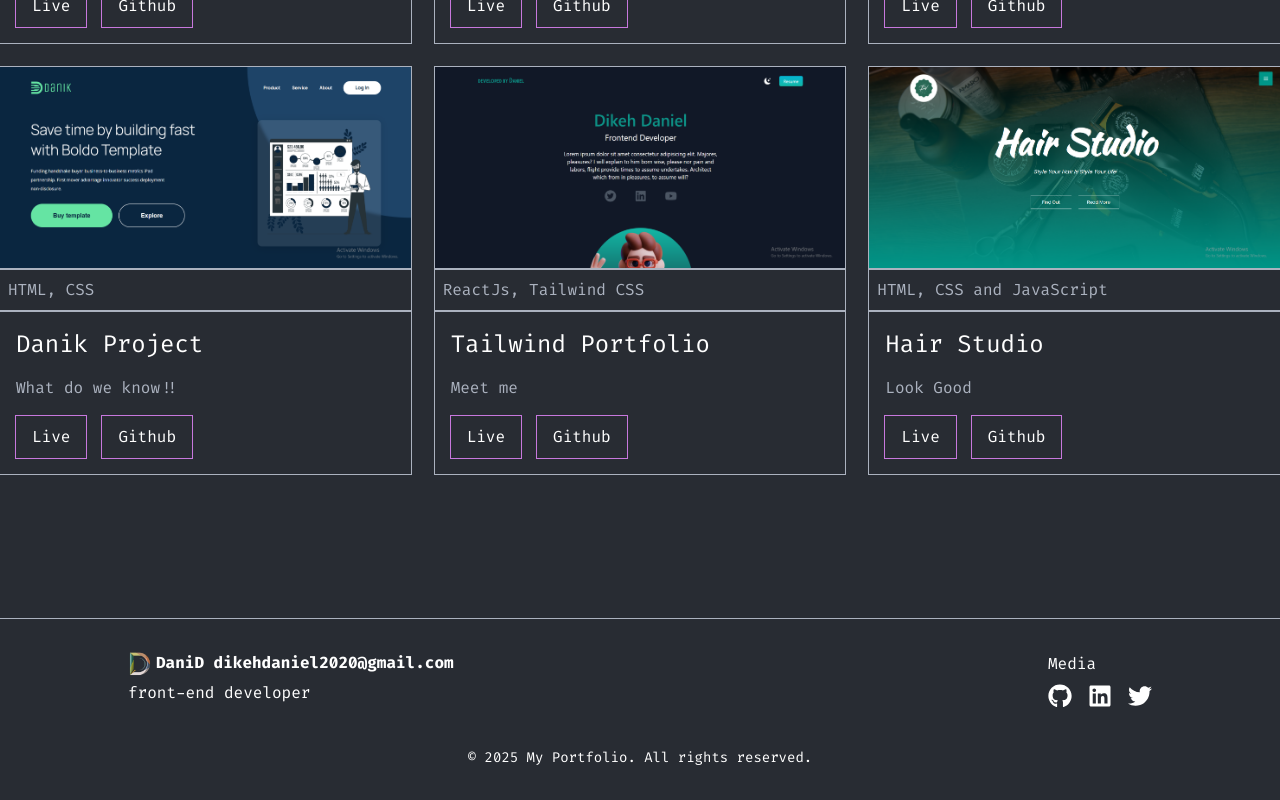
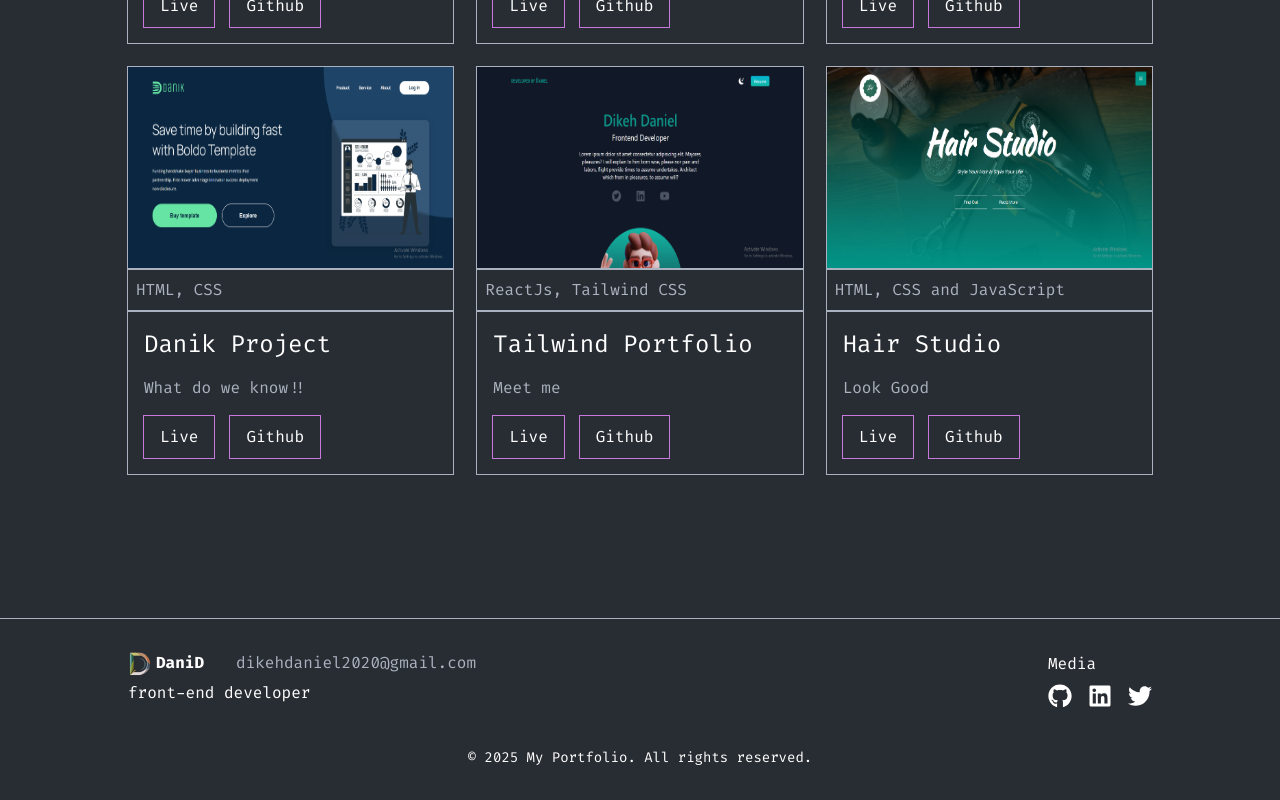
Before and after one commit to 081dikeh/MyPortfolio, a React (Vite) app: page /projects in a window 1280 px wide. Shown: the part 1081-1881 px from the top of the page. Built offline with nearby package versions, Linux system fonts and the light colour scheme.

Commit message:
more corrections

```diff
--- a/src/components/Footer.tsx
+++ b/src/components/Footer.tsx
@@ -10,7 +10,7 @@ export default function Footer() {
         <div className="flex flex-col gap-1">
           <div className="flex items-center gap-1 font-bold text-base">
             <img src={logoImg} className=' w-[24px]' alt="logo" />
-            <h1>DaniD <span><a href="mailto:">dikehdaniel2020@gmail.com</a></span></h1>
+            <h1 className='flex gap-8'>DaniD <span className='font-[400] text-brand-500'><a href="mailto:">dikehdaniel2020@gmail.com</a></span></h1>
           </div>
           <p>front-end developer</p>
         </div>
--- a/src/pages/ProjectsPage.tsx
+++ b/src/pages/ProjectsPage.tsx
@@ -4,7 +4,7 @@ import { projects } from "../data/projects"
 
 export default function ProjectsPage() {
     return (
-        <section className="font-fira mt-24 mb-24">
+        <section className="font-fira mt-24 mb-24 md:mx-16 lg:mx-16 xl:mx-32 2xl:mx-44">
             <div className="mb-12">
                 <h2 className="text-3xl text-white flex items-center font-bold"><span className="text-brand-700">/</span>Projects</h2>
                 <p className="text-white">List of all projects</p>
```
